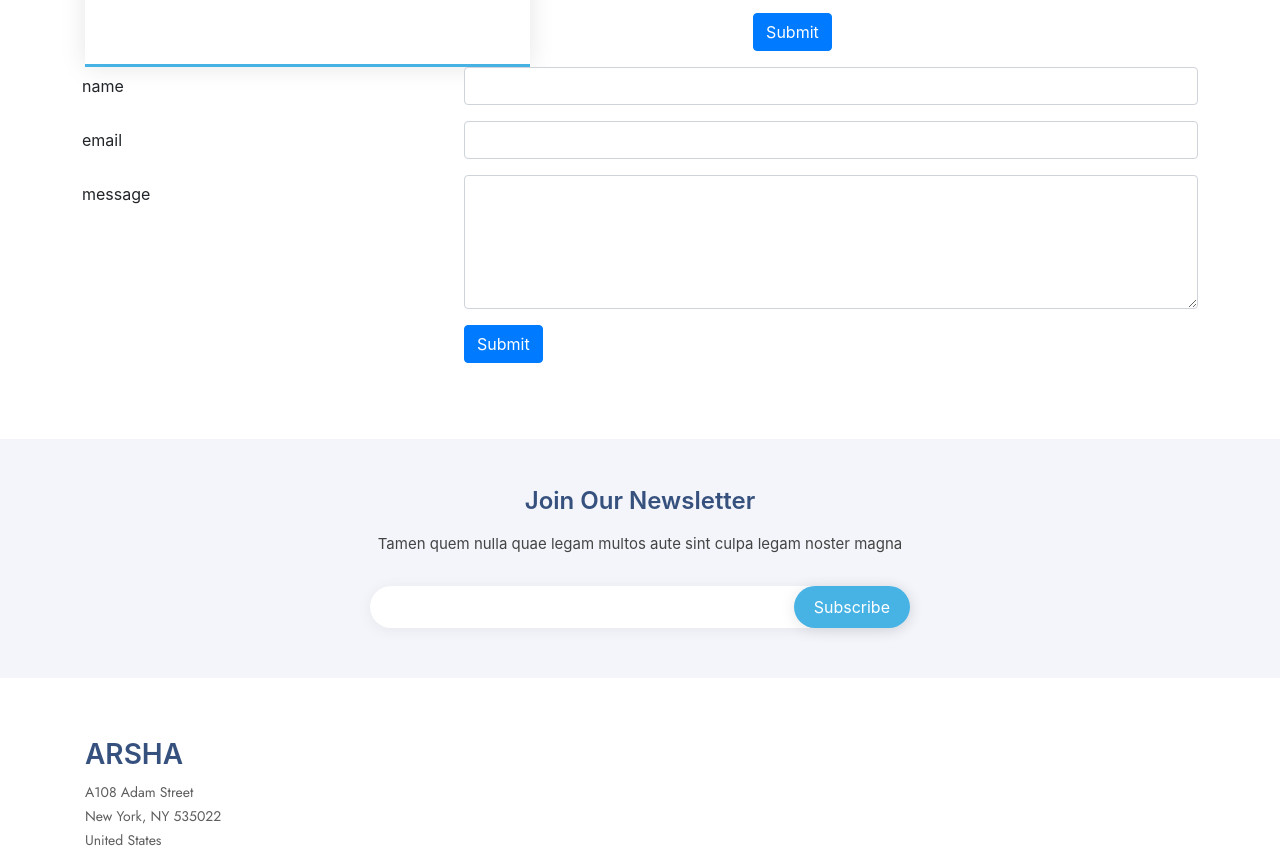
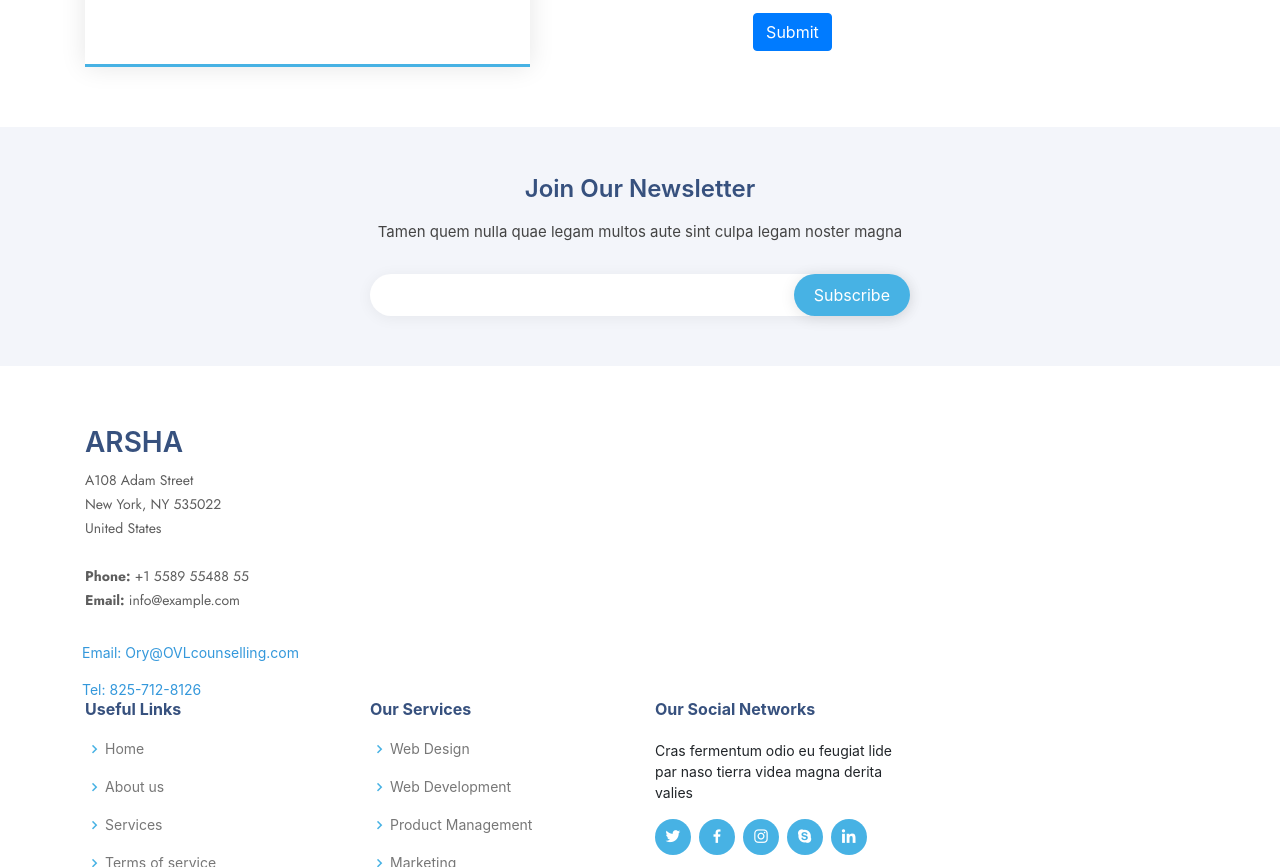
Before and after one commit to rlipish/OVL-Arsha, a plain HTML site: page index.html in a window 1280 px wide. Shown: the part 8702-9569 px from the top of the page. Drawn offline with nearby package versions, Linux system fonts and the light colour scheme.

Commit message:
remove duplicate

```diff
--- a/index.html
+++ b/index.html
@@ -781,32 +781,6 @@
           <link rel="stylesheet" href="https://stackpath.bootstrapcdn.com/bootstrap/4.1.3/css/bootstrap.min.css">
           <link rel="stylesheet" href="https://maxcdn.bootstrapcdn.com/font-awesome/4.7.0/css/font-awesome.min.css">
 
-          <form>
-            <div class="form-group row">
-              <label for="text1" class="col-4 col-form-label">name</label>
-              <div class="col-8">
-                <input id="text1" name="text1" type="text" class="form-control">
-              </div>
-            </div>
-            <div class="form-group row">
-              <label for="text2" class="col-4 col-form-label">email</label>
-              <div class="col-8">
-                <input id="text2" name="text2" type="text" class="form-control" required="required">
-              </div>
-            </div>
-            <div class="form-group row">
-              <label for="textarea" class="col-4 col-form-label">message</label>
-              <div class="col-8">
-                <textarea id="textarea" name="textarea" cols="40" rows="5" class="form-control"></textarea>
-              </div>
-            </div>
-            <div class="form-group row">
-              <div class="offset-4 col-8">
-                <button name="submit" type="submit" class="btn btn-primary">Submit</button>
-              </div>
-            </div>
-          </form>
-
         </div>
 
       </div>
```
